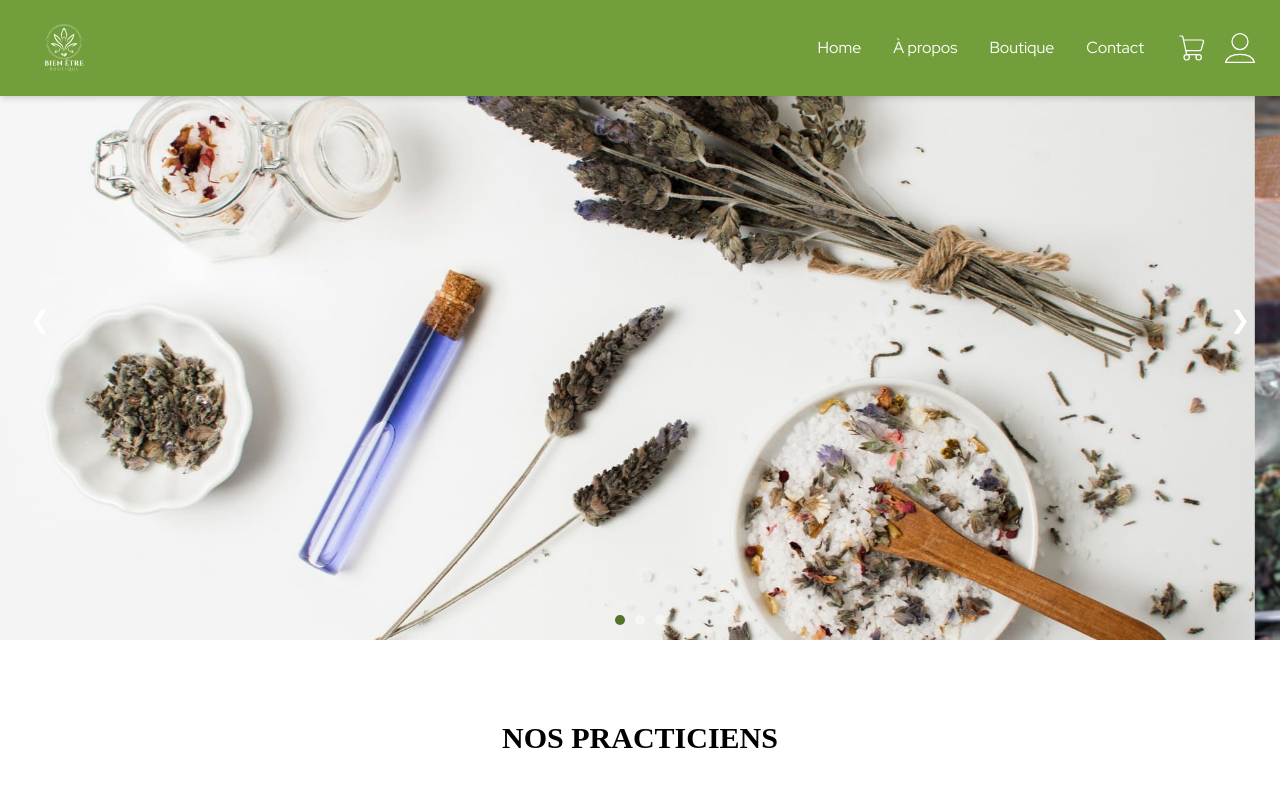
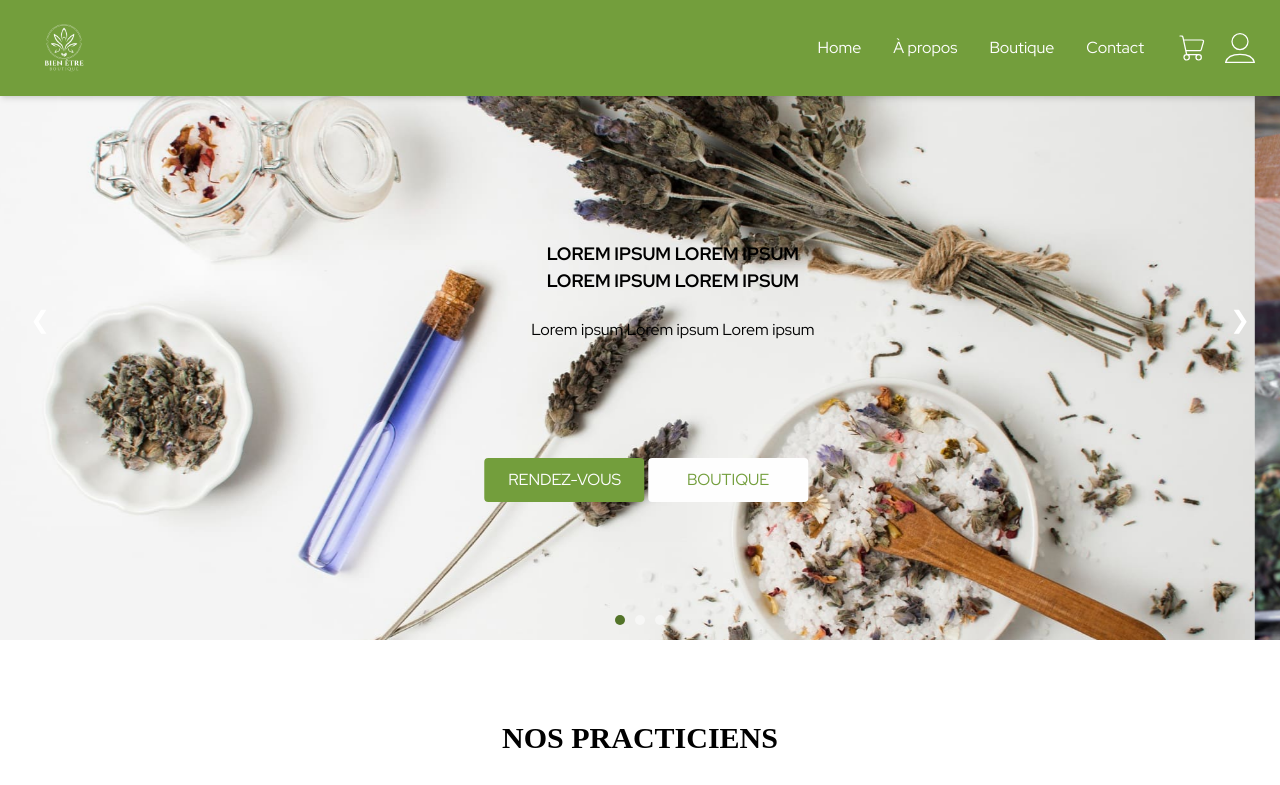
Before and after one commit to ounss/WKS_2025, a plain HTML site: page index.html in a window 1280 px wide. Shown: the top 785 px of the page. Drawn offline with nearby package versions, Linux system fonts and the light colour scheme; a web font is replaced by a local one.

Commit message:
Final test

```diff
--- a/index.html
+++ b/index.html
@@ -52,6 +52,17 @@
             </div>
         </nav>
     </header>
+    <div class="first-element">
+        <div class="text-slider">
+            <p class="slider-top-text">Lorem ipsum lorem ipsum</p>
+            <p class="slider-top-text">Lorem ipsum lorem ipsum</p><br>
+            <p class="slider-text">Lorem ipsum Lorem ipsum Lorem ipsum</p>
+        </div>
+        <div class="cta">
+            <button class="slider-btn">RENDEZ-VOUS</button>
+            <button class="slider-btn-2">BOUTIQUE</button>
+        </div>
+    </div>
     <div class="carousel-container">
         <div class="carousel">
             <!--  <span class="text"> LOREM IPSUM</span>-->
```
